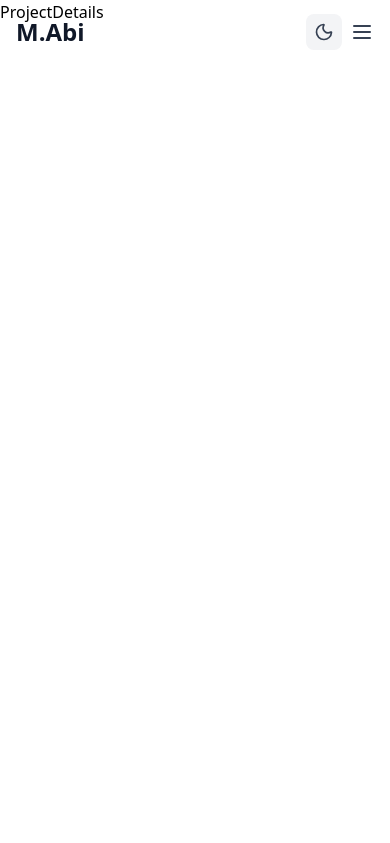
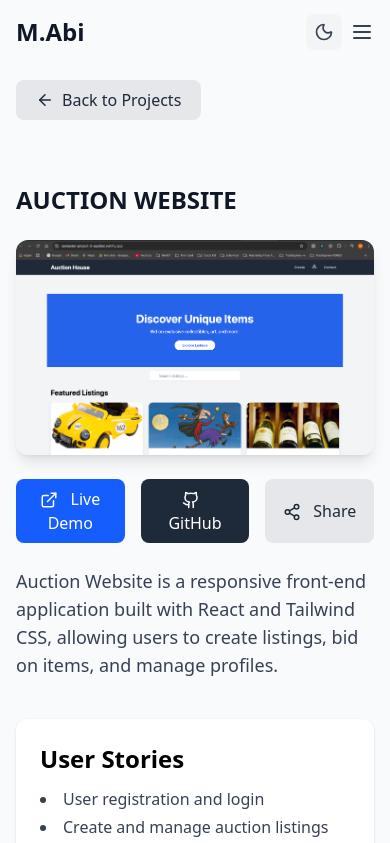
Before and after one commit to MohammedAbi/mohammed-abdul-abi, a React (Vite) app: page /projects/auction-website in a window 390 px wide. Shown: the top 843 px of the page. Built offline with nearby package versions, Linux system fonts and the light colour scheme.

Commit message:
add detailed project page explaining project features and functionality

```diff
--- a/src/components/ProjectDetails.jsx
+++ b/src/components/ProjectDetails.jsx
@@ -1,7 +1,120 @@
 import React from "react";
+import { useParams, Link } from "react-router-dom";
+import { ExternalLink, Github, Share2, ArrowLeft } from "lucide-react";
+import projects from "../data/projects";
 
 const ProjectDetails = () => {
-  return <div>ProjectDetails</div>;
+  const { slug } = useParams();
+  const project = projects.find((p) => p.slug === slug);
+  if (!project) {
+    return (
+      <div className="text-center py-20">
+        <h2 className="text-2xl font-bold text-gray-900 dark:text-white">
+          Project not found
+        </h2>
+        <Link to="/" className="text-blue-600 dark:text-blue-400 underline">
+          Back to Projects
+        </Link>
+      </div>
+    );
+  }
+
+  const handleShare = () => {
+    navigator.clipboard.writeText(window.location.href);
+    alert("Project link copied to clipboard!");
+  };
+
+  return (
+    <section className="py-20 bg-gray-50 dark:bg-gray-900">
+      <div className="max-w-6xl mx-auto px-4 sm:px-6 lg:px-8 flex flex-col gap-10">
+        {/* Back Button */}
+        <div className="mb-6">
+          <Link
+            to="/#projects"
+            className="inline-flex items-center gap-2 px-5 py-2 bg-gray-200 dark:bg-gray-800 text-gray-800 dark:text-gray-200
+       rounded-lg hover:bg-gray-200 dark:hover:bg-gray-700 focus:outline-none focus:ring-2 focus:ring-blue-500 transition-colors w-auto"
+          >
+            <ArrowLeft size={18} /> Back to Projects
+          </Link>
+        </div>
+
+        {/* Image + Brief */}
+        <div className="flex flex-col gap-6">
+          <h1 className="text-2xl font-bold text-gray-900 dark:text-white uppercase">
+            {project.title}
+          </h1>
+          <figure className="rounded-xl overflow-hidden shadow-lg">
+            <img
+              src={project.image}
+              alt={project.title}
+              className="w-full object-cover"
+            />
+          </figure>
+          {/* Links */}
+          <div className="flex gap-4">
+            <a
+              href={project.links?.live}
+              target="_blank"
+              className="flex-1 px-4 py-2 bg-blue-600 text-white rounded-lg text-center hover:bg-blue-700 transition-colors"
+            >
+              <ExternalLink size={18} className="inline-block mr-2" /> Live Demo
+            </a>
+            <a
+              href={project.links?.github}
+              target="_blank"
+              className="flex-1 px-4 py-2 bg-gray-800 text-white rounded-lg text-center hover:bg-gray-900 transition-colors"
+            >
+              <Github size={18} className="inline-block mr-2" /> GitHub
+            </a>
+            <button
+              onClick={handleShare}
+              className="flex-1 px-4 py-2 bg-gray-200 dark:bg-gray-800 text-gray-800 dark:text-gray-200 rounded-lg hover:bg-gray-200 dark:hover:bg-gray-700 transition-colors"
+            >
+              <Share2 size={18} className="inline-block mr-2" /> Share
+            </button>
+          </div>
+
+          <p className="text-lg text-gray-700 dark:text-gray-300">
+            {project.brief}
+          </p>
+        </div>
+
+        {/* Two-column grid for all sections */}
+        <div className="grid md:grid-cols-3 gap-8">
+          {[
+            { title: "User Stories", items: project.userStories },
+            { title: "Pages", items: project.pages },
+            { title: "Process", items: project.process },
+            { title: "Features", items: project.features },
+            { title: "Built With", items: project.builtWith },
+          ].map(
+            (section) =>
+              section.items && (
+                <div
+                  key={section.title}
+                  className="bg-white dark:bg-gray-800 p-6 rounded-xl shadow hover:shadow-lg transition-shadow"
+                >
+                  <h2 className="text-2xl font-semibold dark:text-white mb-3">
+                    {section.title}
+                  </h2>
+                  {Array.isArray(section.items) ? (
+                    <ul className="list-disc list-inside space-y-1 text-gray-700 dark:text-gray-300">
+                      {section.items.map((item, idx) => (
+                        <li key={idx}>{item}</li>
+                      ))}
+                    </ul>
+                  ) : (
+                    <p className="text-gray-700 dark:text-gray-300">
+                      {section.items}
+                    </p>
+                  )}
+                </div>
+              )
+          )}
+        </div>
+      </div>
+    </section>
+  );
 };
 
 export default ProjectDetails;
```
